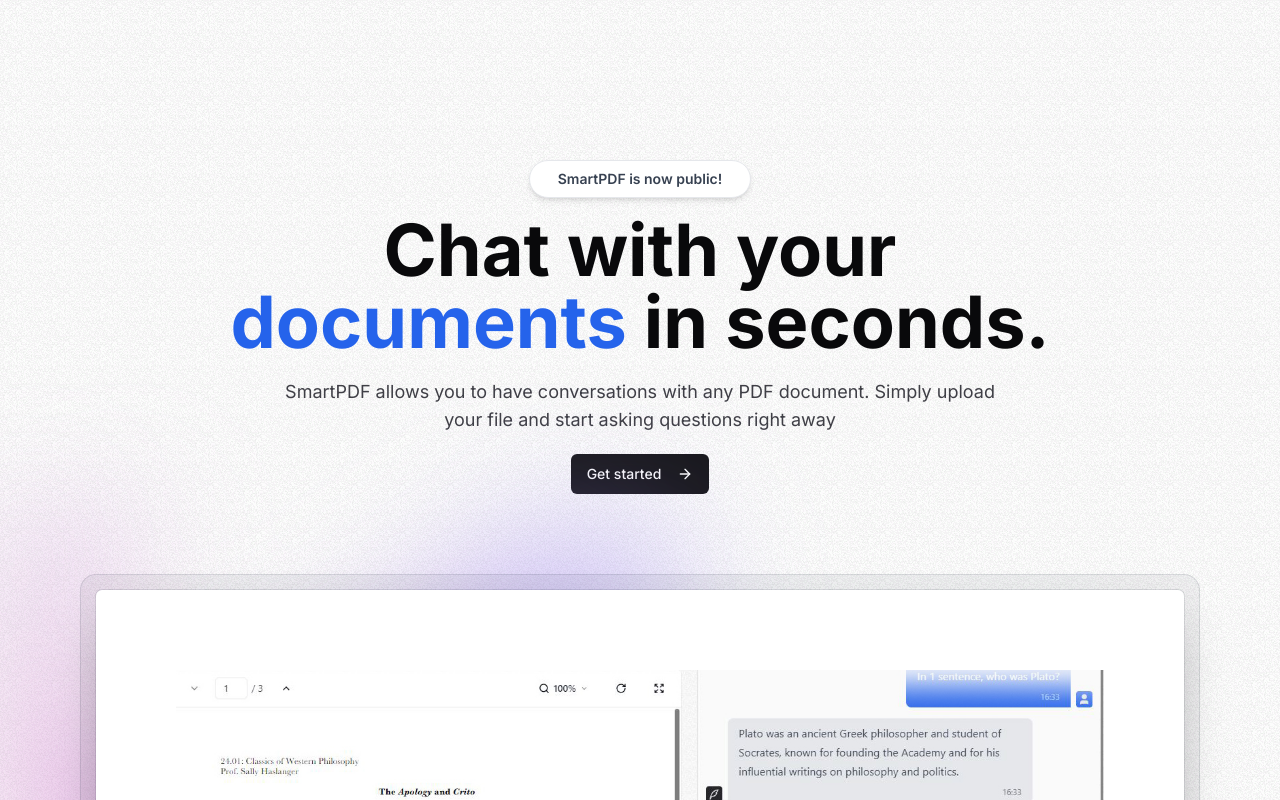
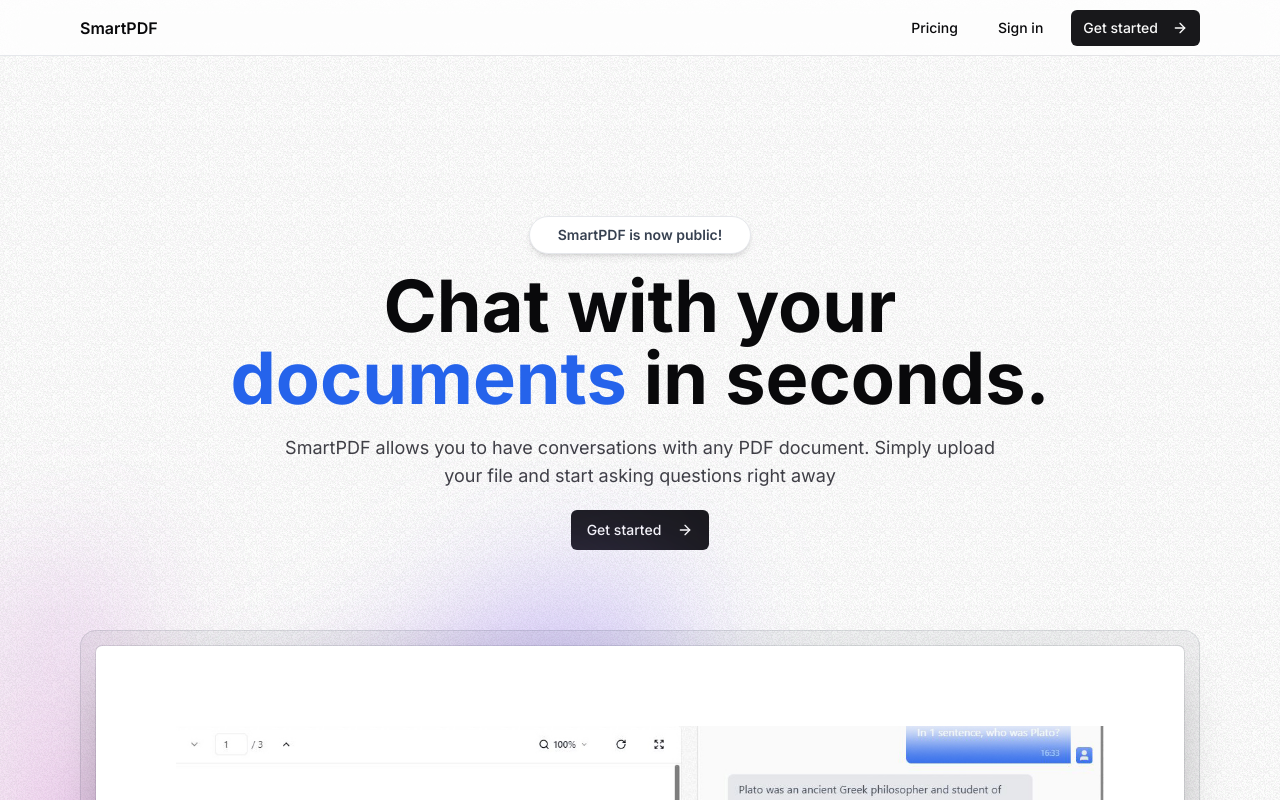
Before and after one commit to gonzagramaglia/chatbot, a Next.js app: page / in a window 1280 px wide. Shown: the top 800 px of the page. Built offline with nearby package versions, Linux system fonts and the light colour scheme.

Commit message:
fullstack: Navbar component. Kinde authentication. Landing ready

```diff
--- a/package.json
+++ b/package.json
@@ -11,7 +11,8 @@
     "lint": "next lint"
   },
   "dependencies": {
-    "@radix-ui/react-slot": "^1.1.1",
+    "@kinde-oss/kinde-auth-nextjs": "2.4.6",
+    "@radix-ui/react-slot": "1.1.1",
     "@tailwindcss/typography": "0.5.10",
     "@types/node": "20.6.3",
     "@types/react": "18.2.22",
--- /dev/null
+++ b/src/app/api/auth/[kindeAuth]/route.ts
@@ -0,0 +1,2 @@
+import { handleAuth } from "@kinde-oss/kinde-auth-nextjs/server";
+export const GET = handleAuth();
--- a/src/app/layout.tsx
+++ b/src/app/layout.tsx
@@ -2,6 +2,7 @@ import { cn } from "@/lib/utils";
 import "./globals.css";
 import type { Metadata } from "next";
 import { Inter } from "next/font/google";
+import Navbar from "@/components/Navbar";
 
 const inter = Inter({ subsets: ["latin"] });
 
@@ -23,6 +24,7 @@ export default function RootLayout({
           inter.className
         )}
       >
+        <Navbar />
         {children}
       </body>
     </html>
--- /dev/null
+++ b/src/components/Navbar.tsx
@@ -0,0 +1,56 @@
+import MaxWidthWrapper from "./MaxWidthWrapper";
+import Link from "next/link";
+import { buttonVariants } from "./ui/button";
+import {
+  RegisterLink,
+  LoginLink,
+} from "@kinde-oss/kinde-auth-nextjs/components";
+import { ArrowRight } from "lucide-react";
+
+const Navbar = () => {
+  return (
+    <>
+      <nav className="sticky h-14 inset-x-0 top-0 z-30 w-full border-b border-gray-200 bg-white/75 backdrop-blur-lg transition-all">
+        <MaxWidthWrapper>
+          <div className="flex h-14 items-center justify-between border-b border-zinc-200">
+            <Link href="/" className="flex z-40 font-semibold">
+              <span>SmartPDF</span>
+            </Link>
+
+            {/* todo: add mobile navbar */}
+            <div className="hidden items-center space-x-4 sm:flex">
+              <>
+                <Link
+                  href="/pricing"
+                  className={buttonVariants({
+                    variant: "ghost",
+                    size: "sm",
+                  })}
+                >
+                  Pricing
+                </Link>
+                <LoginLink
+                  className={buttonVariants({
+                    variant: "ghost",
+                    size: "sm",
+                  })}
+                >
+                  Sign in
+                </LoginLink>
+                <RegisterLink
+                  className={buttonVariants({
+                    size: "sm",
+                  })}
+                >
+                  Get started <ArrowRight className="ml-1.5 h-5 w-5" />
+                </RegisterLink>
+              </>
+            </div>
+          </div>
+        </MaxWidthWrapper>
+      </nav>
+    </>
+  );
+};
+
+export default Navbar;
```
Also changed, not shown: 2 other files (tests, documents, lock files or other folders).
